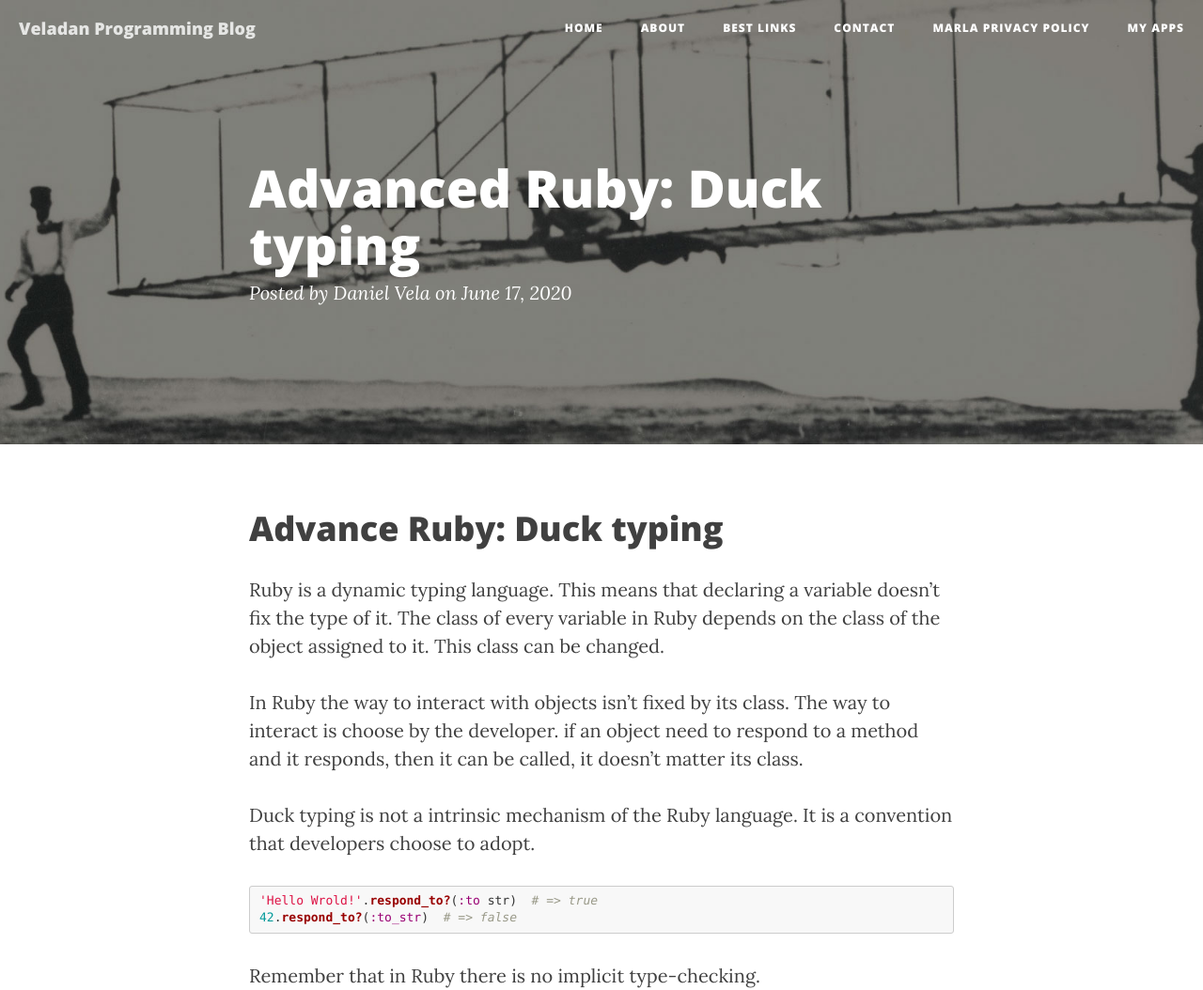
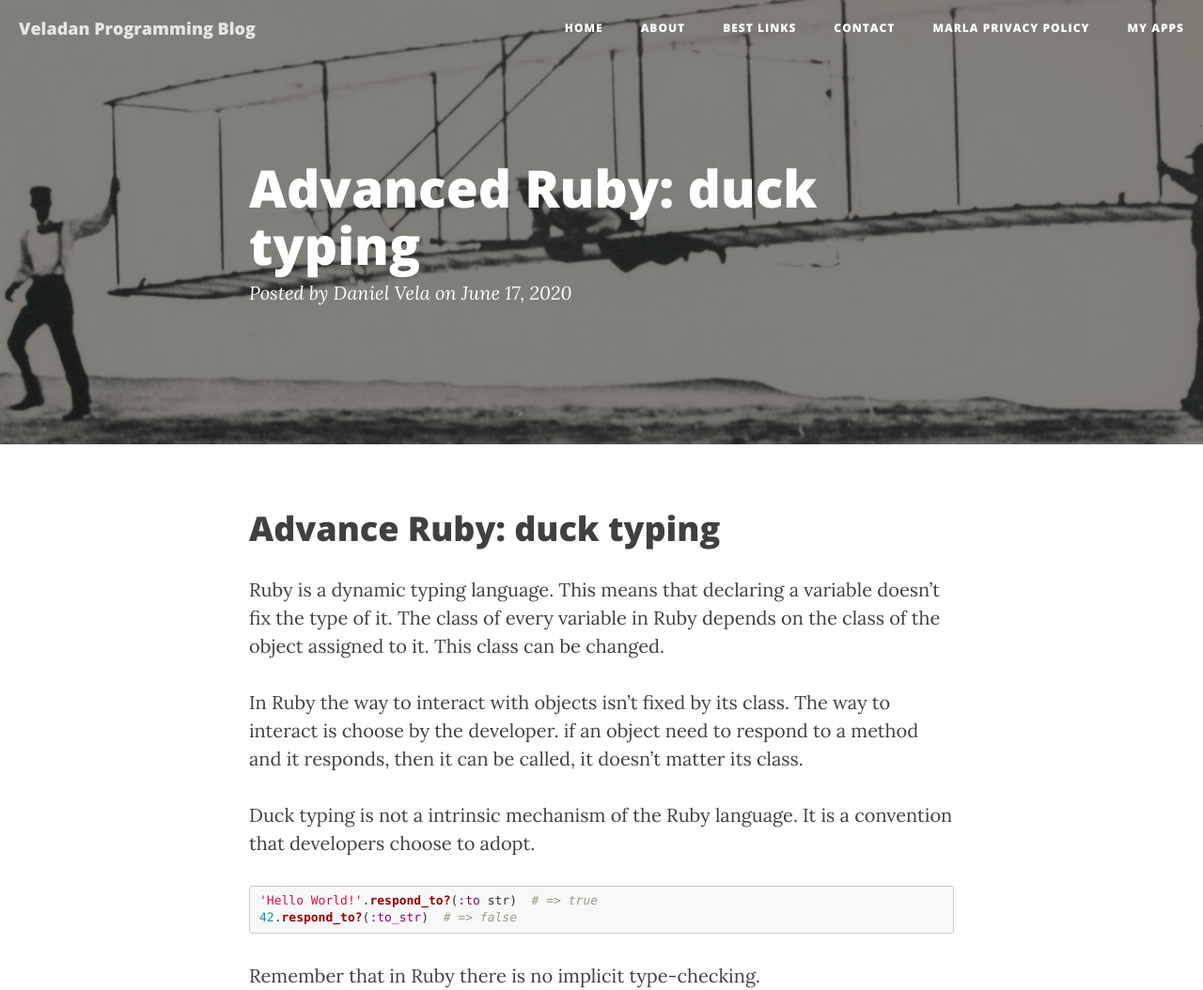
Before and after one commit to madcato/madcato.github.io, a Jekyll site: the page built from _posts/2020-06-17-advanced-ruby-7.markdown, in a window 1280 px wide. Shown: the top 1054 px of the page at 94% size. Built offline with Jekyll 4.4.1, drawn with Linux system fonts in a browser that asks for light colours; nearby versions of some CDN libraries.

````diff
--- a/_posts/2020-06-17-advanced-ruby-7.markdown
+++ b/_posts/2020-06-17-advanced-ruby-7.markdown
@@ -1,13 +1,13 @@
 ---
 layout:     post
-title:      "Advanced Ruby: Duck typing"
+title:      "Advanced Ruby: duck typing"
 date:       2020-06-17 04:50:00
 author:     "Daniel Vela"
 header-img: "img/post-bg-02.jpg"
 lang:       en
 ---
 
-# Advance Ruby: Duck typing
+# Advance Ruby: duck typing
 
 Ruby is a dynamic typing language. This means that declaring a variable doesn't fix the type of it. The class of every variable in Ruby depends on the class of the object assigned to it. This class can be changed.
 
@@ -16,7 +16,7 @@ In Ruby the way to interact with objects isn't fixed by its class. The way to in
 Duck typing is not a intrinsic mechanism of the Ruby language. It is a convention that developers choose to adopt.
 
 ```ruby
-'Hello Wrold!'.respond_to?(:to str)  # => true
+'Hello World!'.respond_to?(:to str)  # => true
 42.respond_to?(:to_str)  # => false
 ```
 
````
